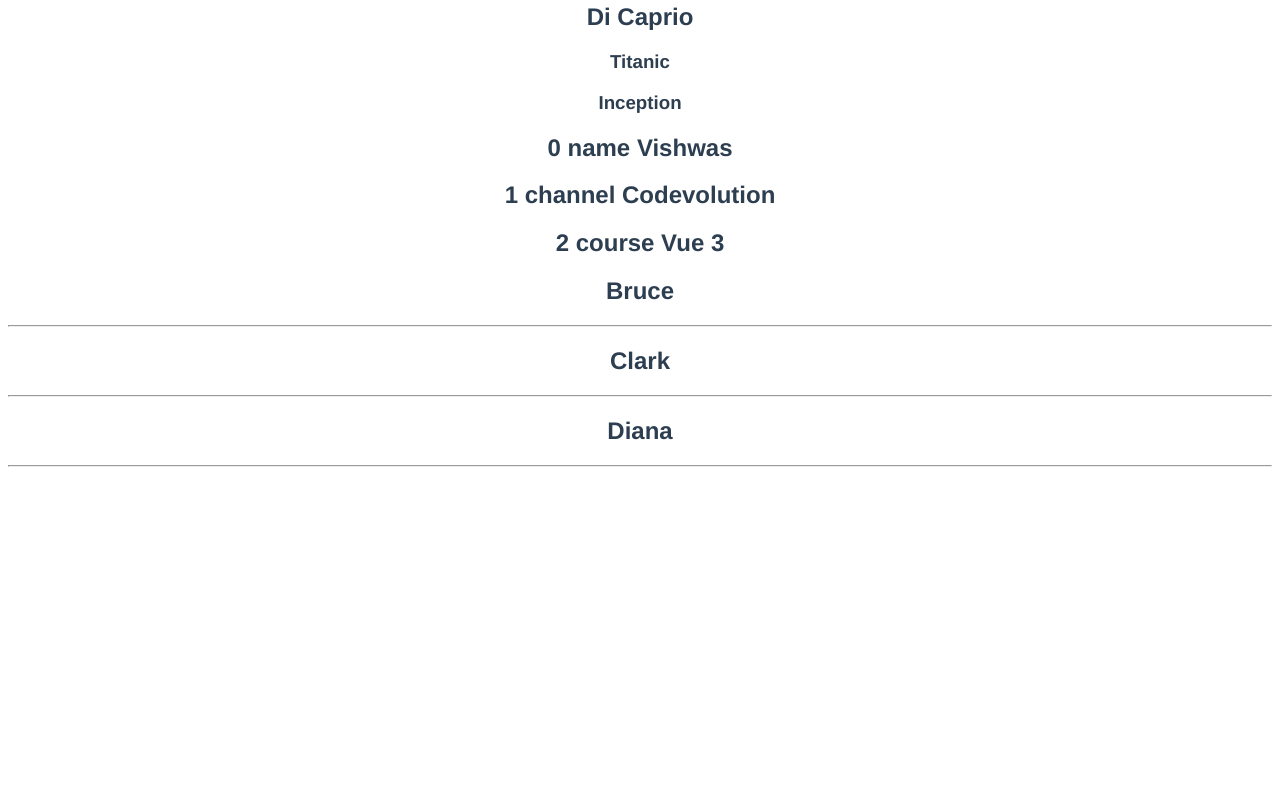
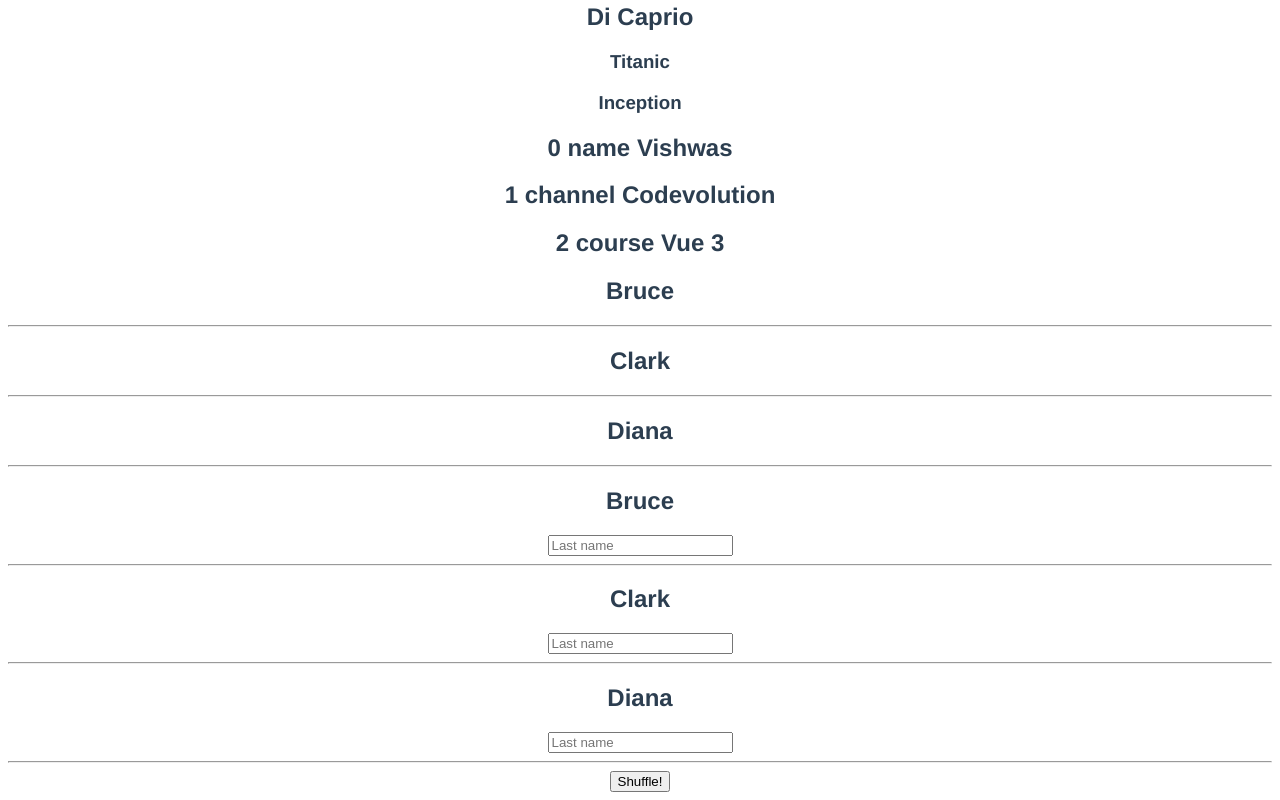
Before and after one commit to rclarian/Vue.js_3_A, a Vue app in the folder hello-world/: page / in a window 1280 px wide. Shown: the part 475-1275 px from the top of the page. Before the commit the page ends 950 px from the top, so only its background shows below. Built offline with nearby package versions, Linux system fonts and the light colour scheme.

Commit message:
#14. Vue JS 3 Tutorial - 14 - Lists and Keys - (important of :key= attribute)
#14. Vue JS 3 Tutorial - 14 - Lists and Keys - (important of :key= attribute)

```diff
--- a/hello-world/src/App.vue
+++ b/hello-world/src/App.vue
@@ -11,11 +11,17 @@
         <h2>{{ name }}</h2>
         <hr />
     </template>
+    <template v-for="name in names" :key="name">
+      <h2>{{ name }}</h2>
+      <input placeholder="Last name" />
+      <hr />
+  </template>
+  <button @click="shuffle">Shuffle!</button>
   </div>
 </template>
 
 <script>
-
+import _ from "lodash";
 export default {
   name: 'App',
   data(){
@@ -42,6 +48,12 @@
         course: 'Vue 3'
       },
     };
+  },
+  methods: {
+    shuffle() {
+      console.log(this.names);
+      this.names = _.shuffle(this.names);
+    },
   },
 }
 </script>
```
